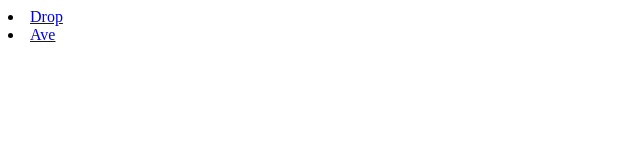
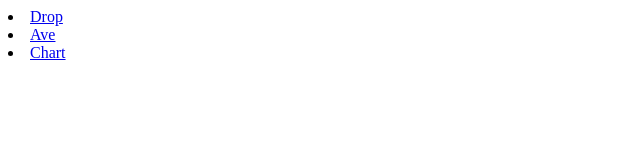
Before and after one commit to Tukumin/drop, a plain HTML site: page index.html in a window 1280 px wide. Shown: the full height of the page, 0-640 px from the left. Drawn offline with Linux system fonts and the light colour scheme.

Commit message:
Update index.html

```diff
--- a/index.html
+++ b/index.html
@@ -9,6 +9,7 @@
 <body>
     <li><a href = "drop.html">Drop</a></li>
     <li><a href = "a.html">Ave</a></li>
+    <li><a href = "Chart.html">Chart</a></li>
 
 </body>
 </html>
```
